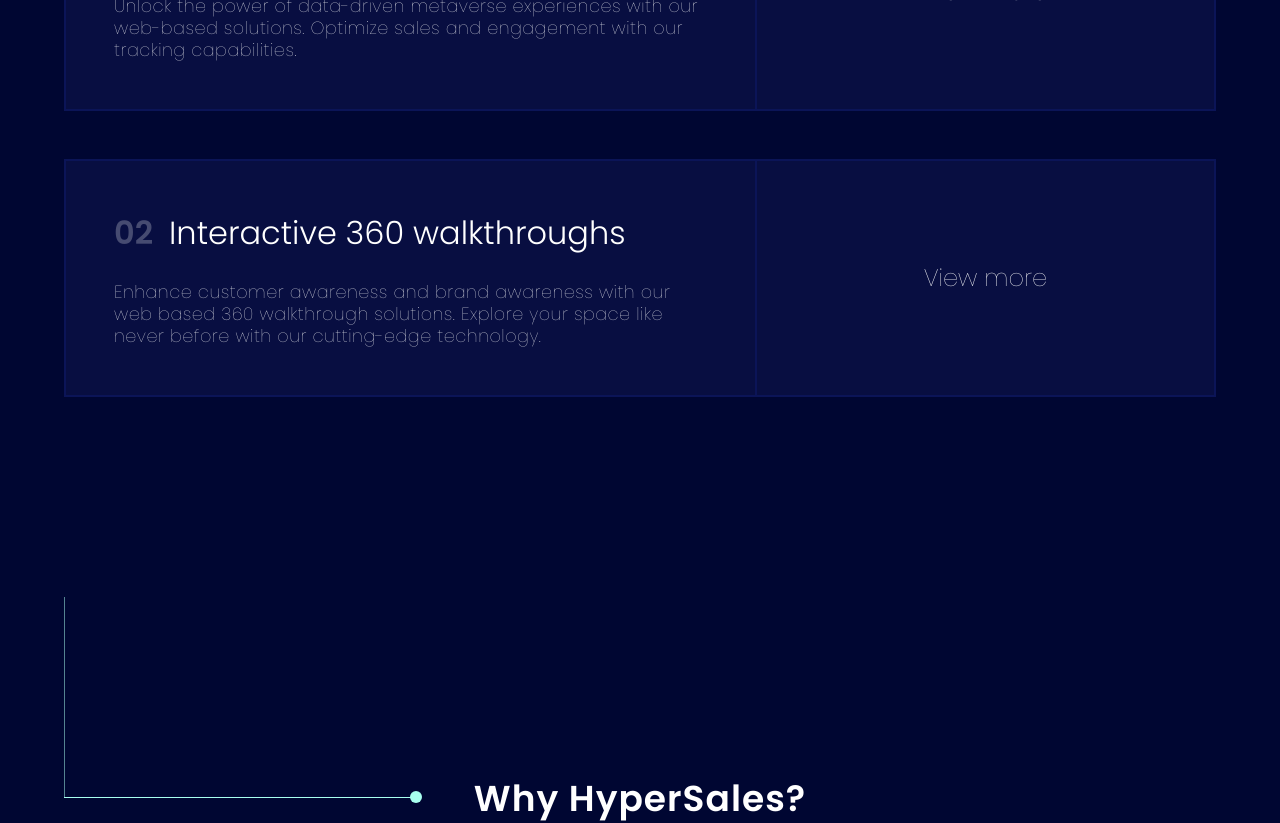
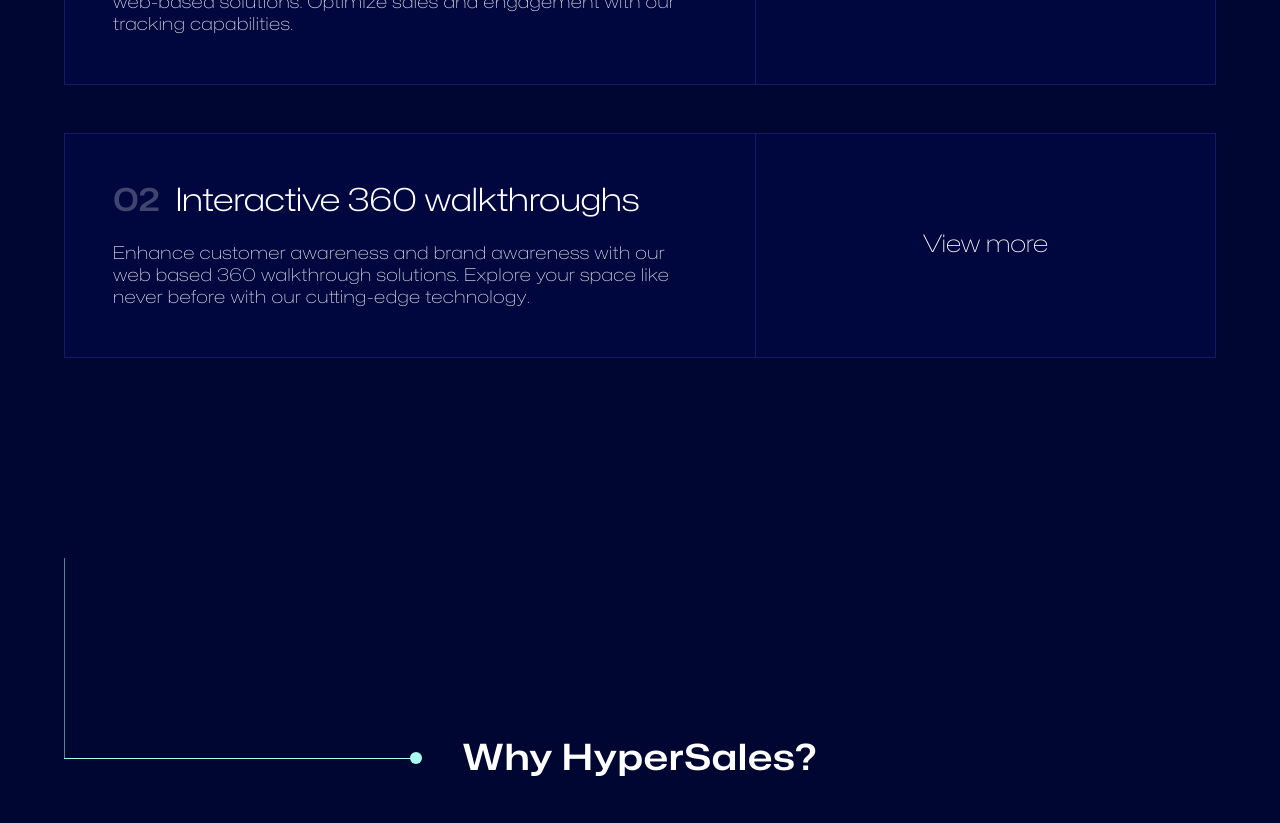
Before and after one commit to PrajwalDhule/metavolf, a Next.js app: page / in a window 1280 px wide. Shown: the part 1700-2523 px from the top of the page. Built offline with nearby package versions, Linux system fonts and the light colour scheme.

Commit message:
made bg color darker and tried to add mona sans font

```diff
--- a/styles/HomeServices.css
+++ b/styles/HomeServices.css
@@ -89,8 +89,8 @@
 .home-services-body .home-services-content .services .service {
   width: 100%;
   margin-top: 3em;
-  background-color: #080e41;
-  border: 2px solid #0b1457;
+  background-color: #00073e;
+  border: 1.5px solid #111c68;
   display: -webkit-box;
   display: -ms-flexbox;
   display: flex;
@@ -135,7 +135,7 @@
   display: grid;
   place-items: center;
   text-align: center;
-  border-left: 2px solid #0b1457;
+  border-left: 1.5px solid #111c68;
   -webkit-transition: background-color 150ms ease-out;
   transition: background-color 150ms ease-out;
   font-size: 1.5rem;
@@ -143,7 +143,7 @@
 }
 
 .home-services-body .home-services-content .services .service a:hover {
-  background-color: #0b1457;
+  background-color: #111c68;
 }
 
 @-webkit-keyframes rotating {
--- a/styles/HomeServices.scss
+++ b/styles/HomeServices.scss
@@ -1,7 +1,7 @@
 $cyan: #a7ffef;
 $bg-dark-blue: #000632;
 $dark-blue: #080e41;
-$dark-blue-2: #0b1457;
+$dark-blue-2: #111c68;
 
 // @font-face {
 //   font-family: "mona-sansbold";
@@ -82,35 +82,14 @@
       font-weight: 600;
       margin-top: 0.5em;
       width: 100%;
-      // & > div {
-      //   width: 50%;
-      //   font-weight: 200;
-      // }
-      // & > div:nth-child(1) {
-      //   margin-inline: 0 auto;
-      //   display: flex;
-      //   justify-content: right;
-      //   align-items: center;
-      //   line-height: 0.6;
-      //   div {
-      //     border-radius: 50%;
-      //     width: 0.3em;
-      //     aspect-ratio: 1;
-      //     background-color: $cyan;
-      //     margin-right: 0.4em;
-      //   }
-      // }
-      // & > div:nth-child(2) {
-      //   text-align: left;
-      //   margin-inline: auto 0;
-      // }
     }
     .services {
       .service {
         width: 100%;
         margin-top: 3em;
-        background-color: $dark-blue;
-        border: 2px solid $dark-blue-2;
+        // background-color: $dark-blue;
+        background-color: #00073e;
+        border: 1.5px solid $dark-blue-2;
         display: flex;
         position: relative;
         left: 0;
@@ -147,7 +126,7 @@
           display: grid;
           place-items: center;
           text-align: center;
-          border-left: 2px solid $dark-blue-2;
+          border-left: 1.5px solid $dark-blue-2;
           transition: background-color 150ms ease-out;
           font-size: 1.5rem;
           font-weight: 100;
--- a/styles/Navbar.css
+++ b/styles/Navbar.css
@@ -175,7 +175,7 @@
   bottom: -5px;
   width: 100%;
   height: 2px;
-  background: #4262ca;
+  background: white;
   border-radius: 5px;
   -webkit-transform: scaleX(0);
           transform: scaleX(0);
--- a/styles/Navbar.scss
+++ b/styles/Navbar.scss
@@ -121,7 +121,7 @@
       bottom: -5px;
       width: 100%;
       height: 2px;
-      background: rgb(66, 98, 202);
+      background: white;
       border-radius: 5px;
 
       transform: scaleX(0);
--- a/styles/globals.css
+++ b/styles/globals.css
@@ -3,15 +3,15 @@
 /* font-family: "Montserrat Alternates";
 font-family: "Space Grotesk"; */
 
-/* @font-face {
+@font-face {
   font-family: "Mona Sans";
   src: url("./Mona-Sans.woff2") format("woff2");
   src: url("./Mona-Sans.woff") format("woff");
   font-weight: 200 900;
-} */
+}
 /* font-stretch: 75% 125%; */
 :root {
-  font-family: "Poppins";
+  font-family: "Mona Sans", "Poppins";
 }
 /* :root {
   --max-width: 1100px;
@@ -107,7 +107,8 @@
 .outer-body {
   position: relative;
   width: 100vw;
-  background-color: #13005a;
+  /* background-color: #13005a; */
+  background-color: #000632;
   overflow: hidden;
   margin: 0;
   padding: 0;
```
Also changed, not shown: 2 other files (tests, documents, lock files or other folders).
